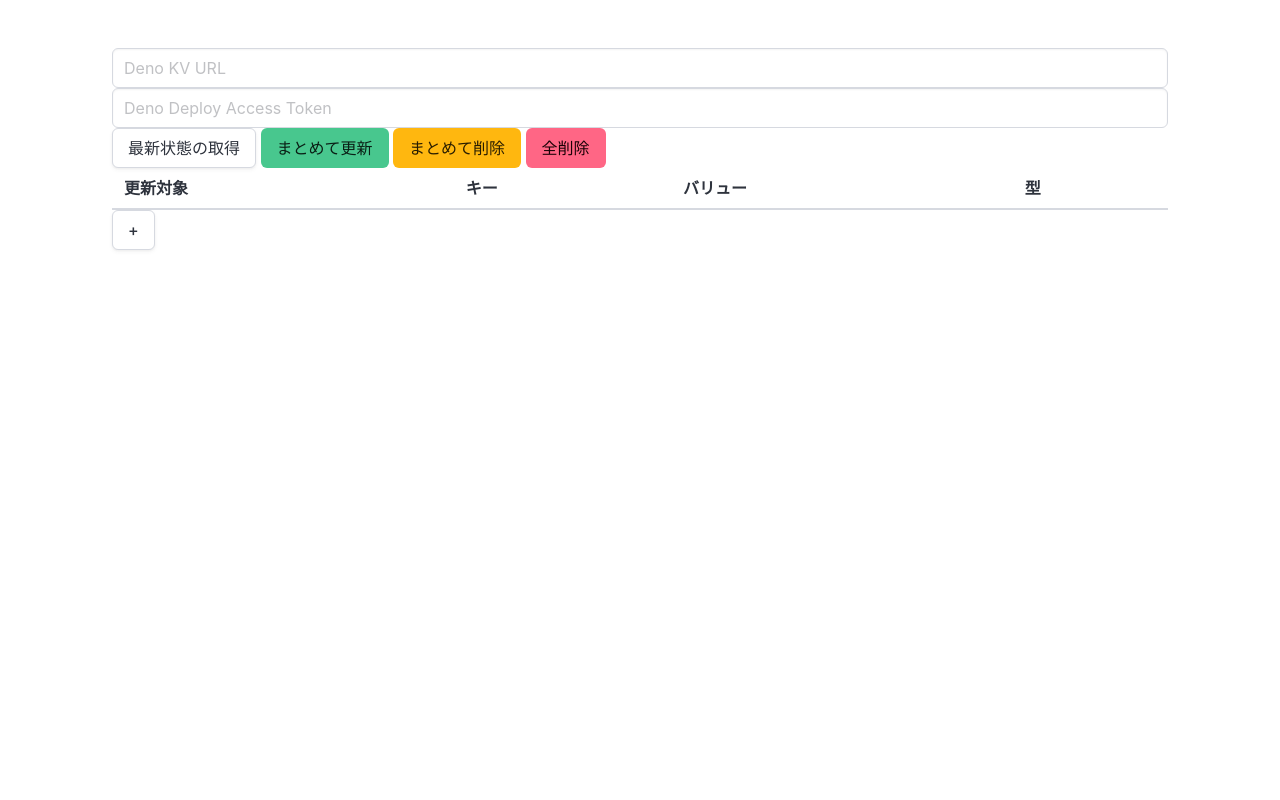
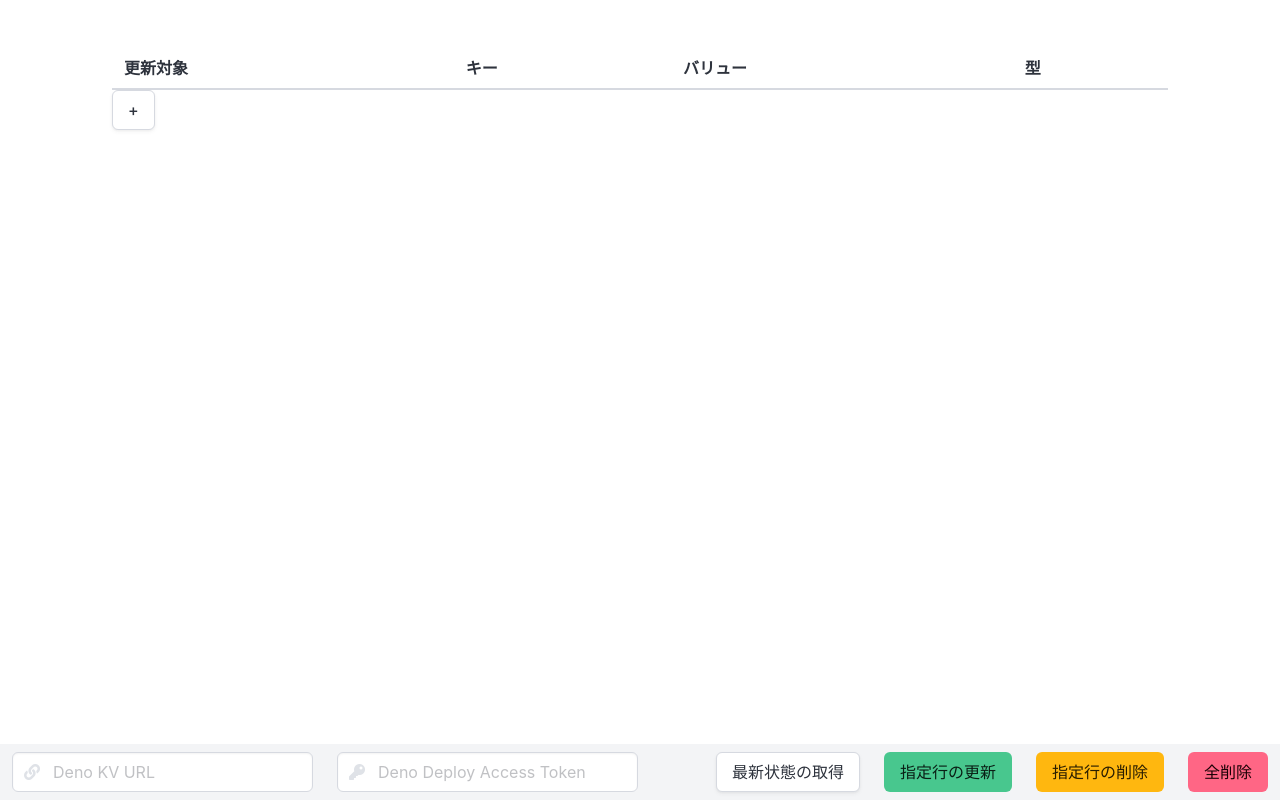
Before and after one commit to Futaba-Kosuke/deno-kv-manager, a plain HTML site: page public/index.html in a window 1280 px wide. Drawn offline with nearby package versions, Linux system fonts and the light colour scheme.

Commit message:
Update: スタイルを調整

```diff
--- a/public/index.html
+++ b/public/index.html
@@ -4,6 +4,7 @@
 <head>
   <meta charset="utf-8">
   <meta name="viewport" content="width=device-width, initial-scale=1">
+  <link rel="stylesheet" href="https://use.fontawesome.com/releases/v5.6.1/css/all.css" rel="stylesheet">
   <link rel="stylesheet" href="https://cdn.jsdelivr.net/npm/bulma@1.0.1/css/bulma.min.css">
   <link rel="stylesheet" href="styles.css">
   <script src="https://code.jquery.com/jquery-3.5.1.min.js"></script>
@@ -14,12 +15,40 @@
   <div class="container">
     <section class="section">
       <div class="container">
-        <input class="input" id="database-url" type="text" placeholder="Deno KV URL" value="">
-        <input class="input" id="deno-deploy-token" type="password" placeholder="Deno Deploy Access Token" value="">
-        <button class="button" onclick="getAll()">最新状態の取得</button>
-        <button class="button is-success" onclick="updateRows()">まとめて更新</button>
-        <button class="button is-warning" onclick="deleteRows()">まとめて削除</button>
-        <button class="button is-danger" onclick="allDestroy()">全削除</button>
+        <nav  class="navbar is-fixed-bottom is-light">
+          <div class="navbar-start">
+            <div class="navbar-item">
+              <p class="control has-icons-left">
+                <span class="icon is-small is-left">
+                  <i class="fas fa-link"></i>
+                </span>
+                <input class="input" id="database-url" type="text" placeholder="Deno KV URL" value="">
+              </p>
+            </div>
+            <div class="navbar-item">
+              <p class="control has-icons-left">
+                <span class="icon is-small is-left">
+                  <i class="fas fa-key"></i>
+                </span>
+                <input class="input" id="deno-deploy-token" type="password" placeholder="Deno Deploy Access Token" value="">
+              </p>
+            </div>
+          </div>
+          <div class="navbar-end">
+            <div class="navbar-item">
+              <button class="button" onclick="getAll()">最新状態の取得</button>
+            </div>
+            <div class="navbar-item">
+              <button class="button is-success" onclick="updateRows()">指定行の更新</button>
+            </div>
+            <div class="navbar-item">
+              <button class="button is-warning" onclick="deleteRows()">指定行の削除</button>
+            </div>
+            <div class="navbar-item">
+              <button class="button is-danger" onclick="allDestroy()">全削除</button>
+            </div>
+          </div>
+        </nav>
 
         <div style="width: 100%;">
         <table class="table" style="width: 100%;">
```
